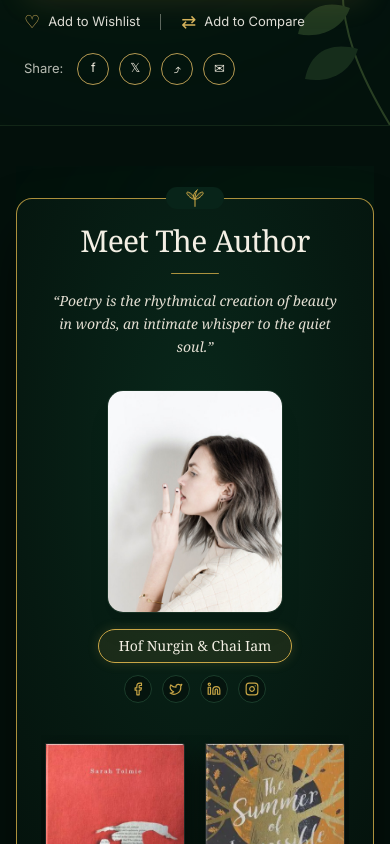
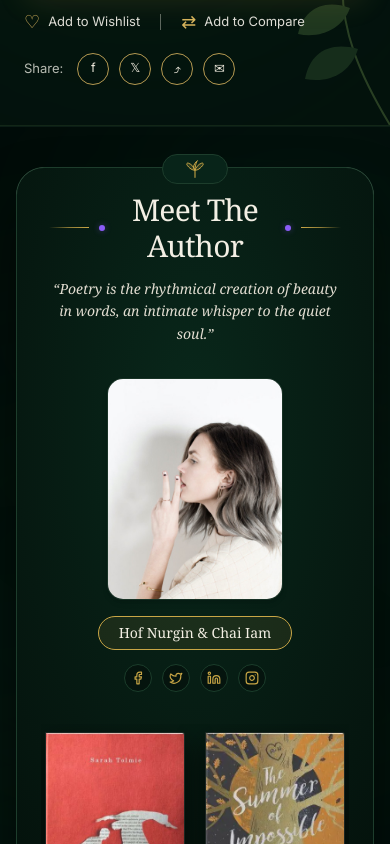
Before and after one commit to satyamsingh000121-hash/publishinghub, a Next.js app: page /product in a window 390 px wide. Shown: the part 1140-1984 px from the top of the page. Built offline with nearby package versions, Linux system fonts and the light colour scheme.

Commit message:
your update message

```diff
--- a/components/BookDetailView.tsx
+++ b/components/BookDetailView.tsx
@@ -887,41 +887,30 @@ export default function BookDetailView({ book, onAddToCart, onBack }: BookDetail
         </div>
       </section>
 
-      {/* Main Container for Lower Sections */}
-      <div className="max-w-7xl mx-auto px-4 sm:px-6 lg:px-8 py-10 sm:py-16 space-y-16 sm:space-y-24">
-
       {/* ========================================================================= */}
+      {/* SECTION 2: MEET THE AUTHOR (LAVENDER THEME MATCHING REFERENCE SITE)       */}
       {/* ========================================================================= */}
-        {/* SECTION 2: MEET THE AUTHOR (MATCHING LIVE REFERENCE SITE)                 */}
-        {/* ========================================================================= */}
-        {/* SECTION 2: MEET THE AUTHOR (CLEAN LIGHT DAY THEME / GREEN DARK THEME)     */}
-        {/* ========================================================================= */}
-        {/* ========================================================================= */}
-        {/* ========================================================================= */}
-        {/* SECTION 2: MEET THE AUTHOR (LUXURY PUBLISHING STYLE MATCHING REFERENCE)   */}
-        {/* ========================================================================= */}
-        {/* ========================================================================= */}
-        <section className="py-8 sm:py-12 relative overflow-visible">
-          {/* Seamless Atmospheric Forest Green Glow in Background */}
+      <section className="w-full bg-[#f8f5fc] dark:bg-[#020b08] py-10 sm:py-16 px-4 sm:px-6 lg:px-8 border-y border-[#ede5f4] dark:border-[#1a3828]/40 relative overflow-visible">
+        {/* Soft Lavender / Violet Glow in Background */}
         <div className="pointer-events-none absolute inset-0 overflow-hidden">
-            <div className="absolute top-1/2 left-1/2 -translate-x-1/2 -translate-y-1/2 w-[800px] sm:w-[1000px] h-[450px] dark:bg-[#0c3522]/35 bg-emerald-100/25 rounded-full blur-[140px]" />
-            <div className="absolute -top-10 left-1/4 w-[400px] h-[350px] dark:bg-[#14422c]/20 bg-emerald-50/20 rounded-full blur-[120px]" />
-            <div className="absolute -bottom-10 right-1/4 w-[450px] h-[350px] dark:bg-[#0e3a24]/20 bg-emerald-50/20 rounded-full blur-[130px]" />
+          <div className="absolute top-1/2 left-1/2 -translate-x-1/2 -translate-y-1/2 w-[800px] sm:w-[1000px] h-[450px] dark:bg-[#0c3522]/30 bg-purple-200/25 rounded-full blur-[140px]" />
+          <div className="absolute -top-10 left-1/4 w-[400px] h-[350px] dark:bg-[#14422c]/20 bg-purple-100/40 rounded-full blur-[120px]" />
+          <div className="absolute -bottom-10 right-1/4 w-[450px] h-[350px] dark:bg-[#0e3a24]/20 bg-purple-100/40 rounded-full blur-[130px]" />
         </div>
 
-          {/* Main Gold-Bordered Container with Deep Forest Radial Background */}
+        {/* Main Card with Soft Cream Background & Rounded Shoulders */}
         <div
-            className="max-w-6xl mx-auto rounded-2xl sm:rounded-3xl border border-[#b89245]/50 dark:border-[#C9A646]/85 p-6 sm:p-10 lg:p-12 shadow-[0_15px_45px_rgba(0,0,0,0.06)] dark:shadow-[0_25px_60px_-15px_rgba(0,0,0,0.95)] relative z-10 transition-all duration-300 bg-[#fbf9f4] dark:bg-[radial-gradient(ellipse_90%_80%_at_50%_30%,_#09281b_0%,_#061911_55%,_#030f0a_100%)]"
+          className="max-w-6xl mx-auto rounded-[28px] sm:rounded-[36px] border border-[#eadbec] dark:border-[#1d3d2c] p-6 sm:p-10 lg:p-12 shadow-[0_12px_40px_rgba(139,92,246,0.04)] dark:shadow-[0_25px_60px_-15px_rgba(0,0,0,0.95)] relative z-10 transition-all duration-300 bg-[#fdfbf7] dark:bg-[radial-gradient(ellipse_90%_80%_at_50%_30%,_#09281b_0%,_#061911_55%,_#030f0a_100%)]"
         >
           {/* Top Center Botanical Leaf Emblem */}
           <div
-              className="absolute -top-3 sm:-top-3.5 left-1/2 -translate-x-1/2 px-3 z-20 flex items-center justify-center rounded-full bg-[#fbf9f4] dark:bg-[#082419] border border-[#b89245]/30 dark:border-transparent"
+            className="absolute -top-3.5 sm:-top-4 left-1/2 -translate-x-1/2 px-4 py-1 z-20 flex items-center justify-center rounded-full bg-[#fdfbf7] dark:bg-[#082419] border border-[#eadbec] dark:border-[#1d3d2c] shadow-xs"
           >
             <svg
               viewBox="0 0 38 24"
               fill="none"
               xmlns="http://www.w3.org/2000/svg"
-                className="w-8 h-5 sm:w-9 sm:h-6 text-[#9a7322] dark:text-[#C9A646]"
+              className="w-8 h-5 sm:w-9 sm:h-5.5 text-[#9a7e3a] dark:text-[#C9A646]"
               aria-hidden="true"
             >
               <path d="M19 22V13" stroke="currentColor" strokeWidth="1.3" strokeLinecap="round" />
@@ -953,31 +942,28 @@ export default function BookDetailView({ book, onAddToCart, onBack }: BookDetail
           </div>
 
           {/* Ornamental Centered Heading & Quote */}
-            <div className="text-center mb-8 sm:mb-12 relative z-10 max-w-3xl mx-auto px-2">
-              <div className="flex items-center justify-center gap-3 sm:gap-5">
-                {/* Left decorative line with circular dot */}
-                <div className="hidden sm:flex items-center gap-2.5 text-[#9a7322] dark:text-[#C9A646]">
-                  <div className="w-14 sm:w-20 md:w-28 lg:w-36 h-[1px] bg-gradient-to-r from-transparent via-[#b89245]/70 to-[#b89245] dark:via-[#C9A646]/70 dark:to-[#C9A646]" />
-                  <span className="w-1.5 h-1.5 rounded-full bg-[#b89245] dark:bg-[#C9A646] inline-block shadow-[0_0_6px_rgba(201,166,70,0.6)]" />
+          <div className="text-center mb-8 sm:mb-11 relative z-10 max-w-3xl mx-auto px-2">
+            <div className="flex items-center justify-center gap-3 sm:gap-4">
+              {/* Left decorative line with circular purple dot */}
+              <div className="flex items-center gap-2.5">
+                <div className="w-10 sm:w-16 md:w-24 lg:w-32 h-[1px] bg-gradient-to-r from-transparent via-[#d6b777]/60 to-[#cbb279] dark:via-[#C9A646]/70 dark:to-[#C9A646]" />
+                <span className="w-1.5 h-1.5 rounded-full bg-[#8b5cf6] inline-block shadow-[0_0_6px_rgba(139,92,246,0.4)]" />
               </div>
 
-                <h2 className="font-serif text-3xl sm:text-4xl md:text-5xl text-[#1c1917] dark:text-[#F3EFE4] font-normal tracking-tight">
+              <h2 className="font-serif text-3xl sm:text-4xl md:text-[42px] text-[#1c1917] dark:text-[#F3EFE4] font-normal tracking-tight">
                 Meet The Author
               </h2>
 
-                {/* Right decorative line with circular dot */}
-                <div className="hidden sm:flex items-center gap-2.5 text-[#9a7322] dark:text-[#C9A646]">
-                  <span className="w-1.5 h-1.5 rounded-full bg-[#b89245] dark:bg-[#C9A646] inline-block shadow-[0_0_6px_rgba(201,166,70,0.6)]" />
-                  <div className="w-14 sm:w-20 md:w-28 lg:w-36 h-[1px] bg-gradient-to-l from-transparent via-[#b89245]/70 to-[#b89245] dark:via-[#C9A646]/70 dark:to-[#C9A646]" />
+              {/* Right decorative line with circular purple dot */}
+              <div className="flex items-center gap-2.5">
+                <span className="w-1.5 h-1.5 rounded-full bg-[#8b5cf6] inline-block shadow-[0_0_6px_rgba(139,92,246,0.4)]" />
+                <div className="w-10 sm:w-16 md:w-24 lg:w-32 h-[1px] bg-gradient-to-l from-transparent via-[#d6b777]/60 to-[#cbb279] dark:via-[#C9A646]/70 dark:to-[#C9A646]" />
               </div>
             </div>
 
-              {/* Small thin gold line underneath heading */}
-              <div className="w-12 sm:w-16 h-[1.5px] bg-[#b89245] dark:bg-[#C9A646] mx-auto mt-3.5 mb-4 opacity-85 rounded-full" />
-
             {/* Author Quote with cleaned quotes */}
             {currentAuthorQuote && (
-                <p className="font-serif italic text-sm sm:text-base md:text-[17px] text-[#57534e] dark:text-[#e3ded2] max-w-2xl mx-auto leading-relaxed">
+              <p className="mt-3.5 sm:mt-4 font-serif italic text-sm sm:text-base md:text-[16.5px] text-[#555060] dark:text-[#e3ded2] max-w-2xl mx-auto leading-relaxed">
                 &ldquo;{currentAuthorQuote.replace(/^["“'\s]+|["”'\s]+$/g, "").trim()}&rdquo;
               </p>
             )}
@@ -988,7 +974,7 @@ export default function BookDetailView({ book, onAddToCart, onBack }: BookDetail
             {/* Left Column: Author Profile */}
             <div className="lg:col-span-4 flex flex-col items-center text-center">
               {/* Author Portrait Image with Smooth Rounded Corners */}
-                <div className="w-44 sm:w-52 aspect-[3.8/4.8] overflow-hidden rounded-2xl bg-gray-100 shadow-xl border border-gray-200 dark:border-[#2c533e]/50 dark:bg-black/40">
+              <div className="w-44 sm:w-52 aspect-[3.8/4.8] overflow-hidden rounded-2xl bg-white shadow-md border border-[#eadbec] dark:border-[#2c533e]/50 dark:bg-black/40">
                 <img
                   src={currentAuthorImage}
                   alt={currentAuthorName}
@@ -1008,8 +994,8 @@ export default function BookDetailView({ book, onAddToCart, onBack }: BookDetail
                         onClick={() => setSelectedAuthorIdx(idx)}
                         className={`font-serif text-sm sm:text-[15px] px-4 sm:px-5 py-1.5 rounded-full transition-all duration-200 border cursor-pointer ${
                           isSelected
-                              ? "border-[#b89245] text-[#1c1917] bg-[#b89245]/15 shadow-[0_0_12px_rgba(184,146,69,0.2)] dark:border-[#C9A646] dark:text-[#F3EFE4] dark:bg-[#C9A646]/10 dark:shadow-[0_0_12px_rgba(201,166,70,0.18)] font-medium"
-                              : "border-gray-200 bg-white text-gray-700 hover:border-[#b89245] hover:text-[#1c1917] dark:border-[#1b3d2b] dark:bg-[#071911]/60 dark:text-[#8ea99b] dark:hover:border-[#2b6348] dark:hover:text-[#F3EFE4]"
+                            ? "border-[#8b5cf6] text-[#6d28d9] bg-[#8b5cf6]/10 shadow-[0_0_10px_rgba(139,92,246,0.15)] dark:border-[#C9A646] dark:text-[#F3EFE4] dark:bg-[#C9A646]/10 font-medium"
+                            : "border-[#eadbec] bg-white text-gray-700 hover:border-[#8b5cf6] hover:text-[#6d28d9] dark:border-[#1b3d2b] dark:bg-[#071911]/60 dark:text-[#8ea99b] dark:hover:border-[#2b6348] dark:hover:text-[#F3EFE4]"
                         }`}
                       >
                         {auth.name}
@@ -1018,19 +1004,19 @@ export default function BookDetailView({ book, onAddToCart, onBack }: BookDetail
                   })}
                 </div>
               ) : (
-                  <div className="mt-4 font-serif text-sm sm:text-[15px] px-5 py-1.5 rounded-full border border-[#b89245] text-[#1c1917] bg-[#b89245]/15 shadow-sm dark:border-[#C9A646] dark:text-[#F3EFE4] dark:bg-[#C9A646]/10 dark:shadow-[0_0_12px_rgba(201,166,70,0.18)] font-medium">
+                <div className="mt-4 font-serif text-sm sm:text-[15px] px-5 py-1.5 rounded-full border border-[#8b5cf6]/40 text-[#6d28d9] bg-[#8b5cf6]/10 shadow-xs dark:border-[#C9A646] dark:text-[#F3EFE4] dark:bg-[#C9A646]/10 font-medium">
                   {currentAuthorName}
                 </div>
               )}
 
               {/* Clean Circular Social Icons */}
-                <div className="flex items-center justify-center gap-2.5 mt-3 text-[#9a7322] dark:text-[#C9A646]">
+              <div className="flex items-center justify-center gap-2.5 mt-3.5 text-[#7c3aed] dark:text-[#C9A646]">
                 <a
                   href={currentAuthorSocials?.facebook || "#facebook"}
                   target={currentAuthorSocials?.facebook && currentAuthorSocials.facebook.startsWith("http") ? "_blank" : undefined}
                   rel="noopener noreferrer"
                   aria-label="Facebook"
-                    className="w-7 h-7 rounded-full border border-gray-200 bg-white text-[#8a6b28] hover:border-[#b89245] hover:text-[#1c1917] hover:bg-amber-50/50 dark:border-[#1b3d2b] dark:bg-[#05140e] dark:text-[#C9A646] dark:hover:border-[#C9A646] dark:hover:text-[#F3EFE4] dark:hover:bg-[#0b2b1d] flex items-center justify-center transition-all text-xs"
+                  className="w-7 h-7 rounded-full border border-[#eadbec] bg-white text-[#7c3aed] hover:border-[#8b5cf6] hover:bg-purple-50 dark:border-[#1b3d2b] dark:bg-[#05140e] dark:text-[#C9A646] dark:hover:border-[#C9A646] dark:hover:text-[#F3EFE4] dark:hover:bg-[#0b2b1d] flex items-center justify-center transition-all text-xs shadow-xs"
                 >
                   <Facebook className="w-3.5 h-3.5" />
                 </a>
@@ -1039,7 +1025,7 @@ export default function BookDetailView({ book, onAddToCart, onBack }: BookDetail
                   target={currentAuthorSocials?.twitter && currentAuthorSocials.twitter.startsWith("http") ? "_blank" : undefined}
                   rel="noopener noreferrer"
                   aria-label="Twitter"
-                    className="w-7 h-7 rounded-full border border-gray-200 bg-white text-[#8a6b28] hover:border-[#b89245] hover:text-[#1c1917] hover:bg-amber-50/50 dark:border-[#1b3d2b] dark:bg-[#05140e] dark:text-[#C9A646] dark:hover:border-[#C9A646] dark:hover:text-[#F3EFE4] dark:hover:bg-[#0b2b1d] flex items-center justify-center transition-all text-xs"
+                  className="w-7 h-7 rounded-full border border-[#eadbec] bg-white text-[#7c3aed] hover:border-[#8b5cf6] hover:bg-purple-50 dark:border-[#1b3d2b] dark:bg-[#05140e] dark:text-[#C9A646] dark:hover:border-[#C9A646] dark:hover:text-[#F3EFE4] dark:hover:bg-[#0b2b1d] flex items-center justify-center transition-all text-xs shadow-xs"
                 >
                   <Twitter className="w-3.5 h-3.5" />
                 </a>
@@ -1048,7 +1034,7 @@ export default function BookDetailView({ book, onAddToCart, onBack }: BookDetail
                   target={currentAuthorSocials?.linkedin && currentAuthorSocials.linkedin.startsWith("http") ? "_blank" : undefined}
                   rel="noopener noreferrer"
                   aria-label="LinkedIn"
-                    className="w-7 h-7 rounded-full border border-gray-200 bg-white text-[#8a6b28] hover:border-[#b89245] hover:text-[#1c1917] hover:bg-amber-50/50 dark:border-[#1b3d2b] dark:bg-[#05140e] dark:text-[#C9A646] dark:hover:border-[#C9A646] dark:hover:text-[#F3EFE4] dark:hover:bg-[#0b2b1d] flex items-center justify-center transition-all text-xs"
+                  className="w-7 h-7 rounded-full border border-[#eadbec] bg-white text-[#7c3aed] hover:border-[#8b5cf6] hover:bg-purple-50 dark:border-[#1b3d2b] dark:bg-[#05140e] dark:text-[#C9A646] dark:hover:border-[#C9A646] dark:hover:text-[#F3EFE4] dark:hover:bg-[#0b2b1d] flex items-center justify-center transition-all text-xs shadow-xs"
                 >
                   <Linkedin className="w-3.5 h-3.5" />
                 </a>
@@ -1057,7 +1043,7 @@ export default function BookDetailView({ book, onAddToCart, onBack }: BookDetail
                   target={currentAuthorSocials?.instagram && currentAuthorSocials.instagram.startsWith("http") ? "_blank" : undefined}
                   rel="noopener noreferrer"
                   aria-label="Instagram"
-                    className="w-7 h-7 rounded-full border border-gray-200 bg-white text-[#8a6b28] hover:border-[#b89245] hover:text-[#1c1917] hover:bg-amber-50/50 dark:border-[#1b3d2b] dark:bg-[#05140e] dark:text-[#C9A646] dark:hover:border-[#C9A646] dark:hover:text-[#F3EFE4] dark:hover:bg-[#0b2b1d] flex items-center justify-center transition-all text-xs"
+                  className="w-7 h-7 rounded-full border border-[#eadbec] bg-white text-[#7c3aed] hover:border-[#8b5cf6] hover:bg-purple-50 dark:border-[#1b3d2b] dark:bg-[#05140e] dark:text-[#C9A646] dark:hover:border-[#C9A646] dark:hover:text-[#F3EFE4] dark:hover:bg-[#0b2b1d] flex items-center justify-center transition-all text-xs shadow-xs"
                 >
                   <Instagram className="w-3.5 h-3.5" />
                 </a>
@@ -1067,7 +1053,7 @@ export default function BookDetailView({ book, onAddToCart, onBack }: BookDetail
                     target={currentAuthorSocials.youtube.startsWith("http") ? "_blank" : undefined}
                     rel="noopener noreferrer"
                     aria-label="YouTube"
-                      className="w-7 h-7 rounded-full border border-gray-200 bg-white text-[#8a6b28] hover:border-[#b89245] hover:text-[#1c1917] hover:bg-amber-50/50 dark:border-[#1b3d2b] dark:bg-[#05140e] dark:text-[#C9A646] dark:hover:border-[#C9A646] dark:hover:text-[#F3EFE4] dark:hover:bg-[#0b2b1d] flex items-center justify-center transition-all text-xs"
+                    className="w-7 h-7 rounded-full border border-[#eadbec] bg-white text-[#7c3aed] hover:border-[#8b5cf6] hover:bg-purple-50 dark:border-[#1b3d2b] dark:bg-[#05140e] dark:text-[#C9A646] dark:hover:border-[#C9A646] dark:hover:text-[#F3EFE4] dark:hover:bg-[#0b2b1d] flex items-center justify-center transition-all text-xs shadow-xs"
                   >
                     <Youtube className="w-3.5 h-3.5" />
                   </a>
@@ -1092,8 +1078,8 @@ export default function BookDetailView({ book, onAddToCart, onBack }: BookDetail
                           href={`/product/${targetSlug}`}
                           className="flex-shrink-0 w-[140px] sm:w-[160px] md:w-[180px] lg:w-[195px] flex flex-col items-center text-center group cursor-pointer transition-transform"
                         >
-                            {/* Realistic Book Cover with subtle 3D shadow */}
-                            <div className="relative w-full aspect-[3/4.4] overflow-hidden rounded-r-[3px] rounded-l-[1px] shadow-md group-hover:shadow-xl dark:shadow-[0_12px_28px_rgba(0,0,0,0.65)] dark:group-hover:shadow-[0_20px_40px_rgba(0,0,0,0.9)] transform group-hover:-translate-y-1.5 transition-all duration-300 border border-gray-200 dark:border-white/10 group-hover:border-[#b89245]/60 dark:group-hover:border-[#C9A646]/50 bg-gray-100 dark:bg-black/40">
+                          {/* Realistic Book Cover with subtle shadow */}
+                          <div className="relative w-full aspect-[3/4.4] overflow-hidden rounded-r-[3px] rounded-l-[1px] shadow-md group-hover:shadow-xl dark:shadow-[0_12px_28px_rgba(0,0,0,0.65)] dark:group-hover:shadow-[0_20px_40px_rgba(0,0,0,0.9)] transform group-hover:-translate-y-1.5 transition-all duration-300 border border-[#eadbec] dark:border-white/10 group-hover:border-[#8b5cf6]/60 dark:group-hover:border-[#C9A646]/50 bg-gray-100 dark:bg-black/40">
                             <img src={b.image} alt={b.title} className="w-full h-full object-cover" />
                           </div>
 
@@ -1102,11 +1088,11 @@ export default function BookDetailView({ book, onAddToCart, onBack }: BookDetail
                             {b.price}
                           </div>
 
-                            {/* Thin Gold Accent Line underneath Price */}
-                            <div className="w-6 h-[1.5px] bg-[#b89245] dark:bg-[#C9A646] mx-auto my-1.5 opacity-80 group-hover:w-8 group-hover:bg-[#b89245] dark:group-hover:bg-[#dfba56] transition-all" />
+                          {/* Thin Accent Line underneath Price */}
+                          <div className="w-6 h-[1.5px] bg-[#cbb279] dark:bg-[#C9A646] mx-auto my-1.5 opacity-80 group-hover:w-8 group-hover:bg-[#8b5cf6] dark:group-hover:bg-[#dfba56] transition-all" />
 
-                            {/* Book Title in Warm Cream Serif */}
-                            <h4 className="font-serif text-sm sm:text-[15px] text-[#1c1917] group-hover:text-[#8a6b28] dark:text-[#F3EFE4] dark:group-hover:text-[#C9A646] transition-colors line-clamp-2 leading-snug">
+                          {/* Book Title */}
+                          <h4 className="font-serif text-sm sm:text-[15px] text-[#1c1917] group-hover:text-[#6d28d9] dark:text-[#F3EFE4] dark:group-hover:text-[#C9A646] transition-colors line-clamp-2 leading-snug">
                             {b.title}
                           </h4>
                         </Link>
@@ -1121,7 +1107,7 @@ export default function BookDetailView({ book, onAddToCart, onBack }: BookDetail
                         type="button"
                         onClick={() => scrollAuthorBooks("left")}
                         aria-label="Previous book"
-                          className="w-7 h-7 rounded-full border border-gray-200 bg-white text-gray-700 hover:border-[#b89245] hover:text-[#8a6b28] dark:border-[#1b3d2b] dark:bg-[#071911] dark:hover:border-[#C9A646] dark:text-[#C9A646] dark:hover:text-white flex items-center justify-center transition-colors shadow-xs cursor-pointer"
+                        className="w-7 h-7 rounded-full border border-[#eadbec] bg-white text-gray-700 hover:border-[#8b5cf6] hover:text-[#6d28d9] dark:border-[#1b3d2b] dark:bg-[#071911] dark:hover:border-[#C9A646] dark:text-[#C9A646] dark:hover:text-white flex items-center justify-center transition-colors shadow-xs cursor-pointer"
                       >
                         <ChevronLeft className="w-3.5 h-3.5" />
                       </button>
@@ -1129,7 +1115,7 @@ export default function BookDetailView({ book, onAddToCart, onBack }: BookDetail
                         type="button"
                         onClick={() => scrollAuthorBooks("right")}
                         aria-label="Next book"
-                          className="w-7 h-7 rounded-full border border-gray-200 bg-white text-gray-700 hover:border-[#b89245] hover:text-[#8a6b28] dark:border-[#1b3d2b] dark:bg-[#071911] dark:hover:border-[#C9A646] dark:text-[#C9A646] dark:hover:text-white flex items-center justify-center transition-colors shadow-xs cursor-pointer"
+                        className="w-7 h-7 rounded-full border border-[#eadbec] bg-white text-gray-700 hover:border-[#8b5cf6] hover:text-[#6d28d9] dark:border-[#1b3d2b] dark:bg-[#071911] dark:hover:border-[#C9A646] dark:text-[#C9A646] dark:hover:text-white flex items-center justify-center transition-colors shadow-xs cursor-pointer"
                       >
                         <ChevronRight className="w-3.5 h-3.5" />
                       </button>
@@ -1138,11 +1124,11 @@ export default function BookDetailView({ book, onAddToCart, onBack }: BookDetail
                 </div>
               ) : (
                 /* Clean Notice Box when no books are found */
-                  <div className="flex items-center gap-3.5 px-6 py-5 bg-amber-50/60 border border-amber-200 text-amber-950 dark:bg-[#0a2318] dark:border-[#1b3d2b] dark:text-[#e2f7eb] rounded-xl shadow-sm max-w-lg mx-auto my-auto">
-                    <div className="w-6 h-6 rounded-full border-2 border-amber-600/40 bg-amber-100 dark:border-[#52c38d] dark:bg-[#14422e] flex items-center justify-center text-xs font-bold text-amber-800 dark:text-[#52c38d] flex-shrink-0">
+                <div className="flex items-center gap-3.5 px-6 py-5 bg-purple-50/50 border border-purple-100 text-purple-950 dark:bg-[#0a2318] dark:border-[#1b3d2b] dark:text-[#e2f7eb] rounded-xl shadow-xs max-w-lg mx-auto my-auto">
+                  <div className="w-6 h-6 rounded-full border-2 border-purple-400 bg-purple-100 dark:border-[#52c38d] dark:bg-[#14422e] flex items-center justify-center text-xs font-bold text-purple-800 dark:text-[#52c38d] flex-shrink-0">
                     i
                   </div>
-                    <span className="text-[13.5px] font-medium tracking-wide leading-snug font-serif text-amber-900 dark:text-[#d6ded9]">
+                  <span className="text-[13.5px] font-medium tracking-wide leading-snug font-serif text-purple-900 dark:text-[#d6ded9]">
                     No products were found matching your selection.
                   </span>
                 </div>
@@ -1151,6 +1137,9 @@ export default function BookDetailView({ book, onAddToCart, onBack }: BookDetail
           </div>
         </div>
       </section>
+
+      {/* Main Container for Lower Sections (Tabs, Related, Upsell) */}
+      <div className="max-w-7xl mx-auto px-4 sm:px-6 lg:px-8 py-10 sm:py-16 space-y-16 sm:space-y-24">
 
         {/* ========================================================================= */}
         {/* SECTION 3: TABS (DESCRIPTION & REVIEWS - LUXURY PUBLISHING THEME)          */}
```
Lines whose indentation alone changed are shown as unchanged.
